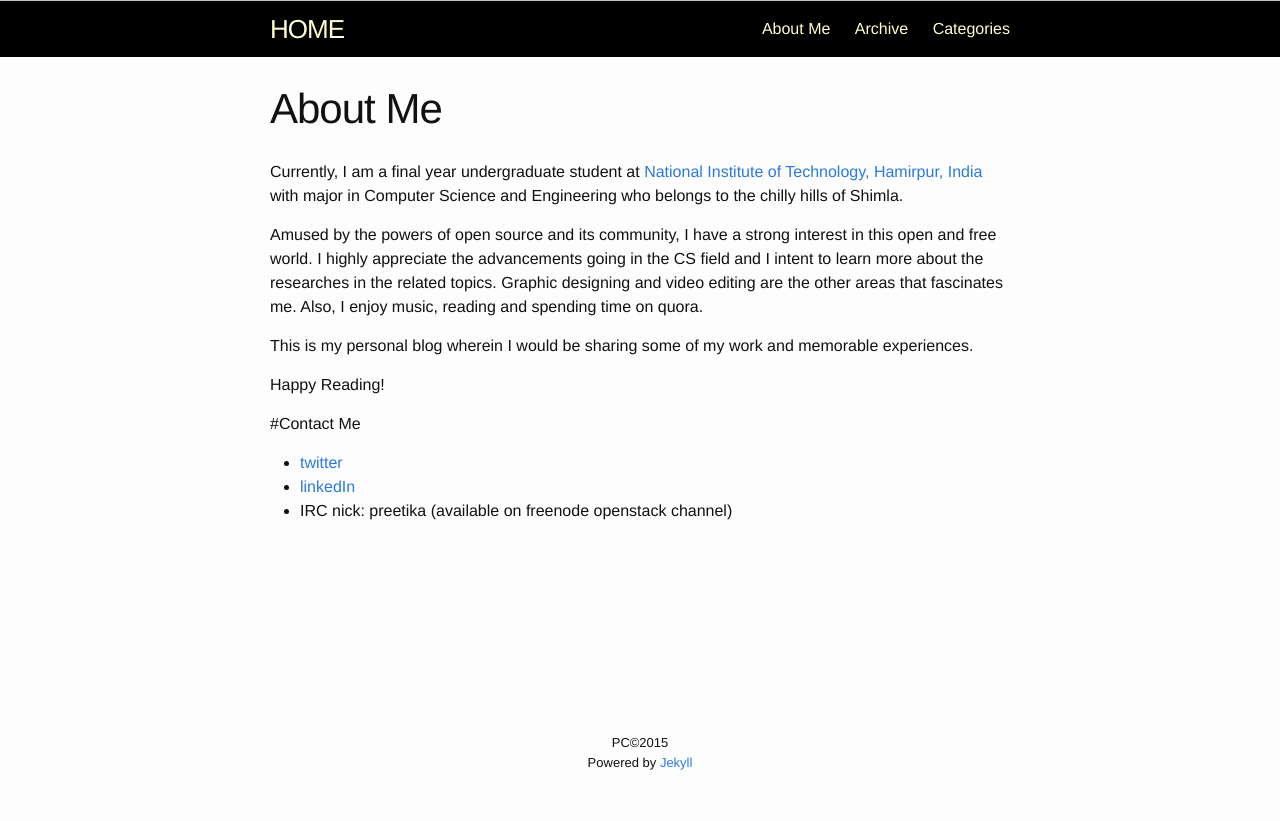
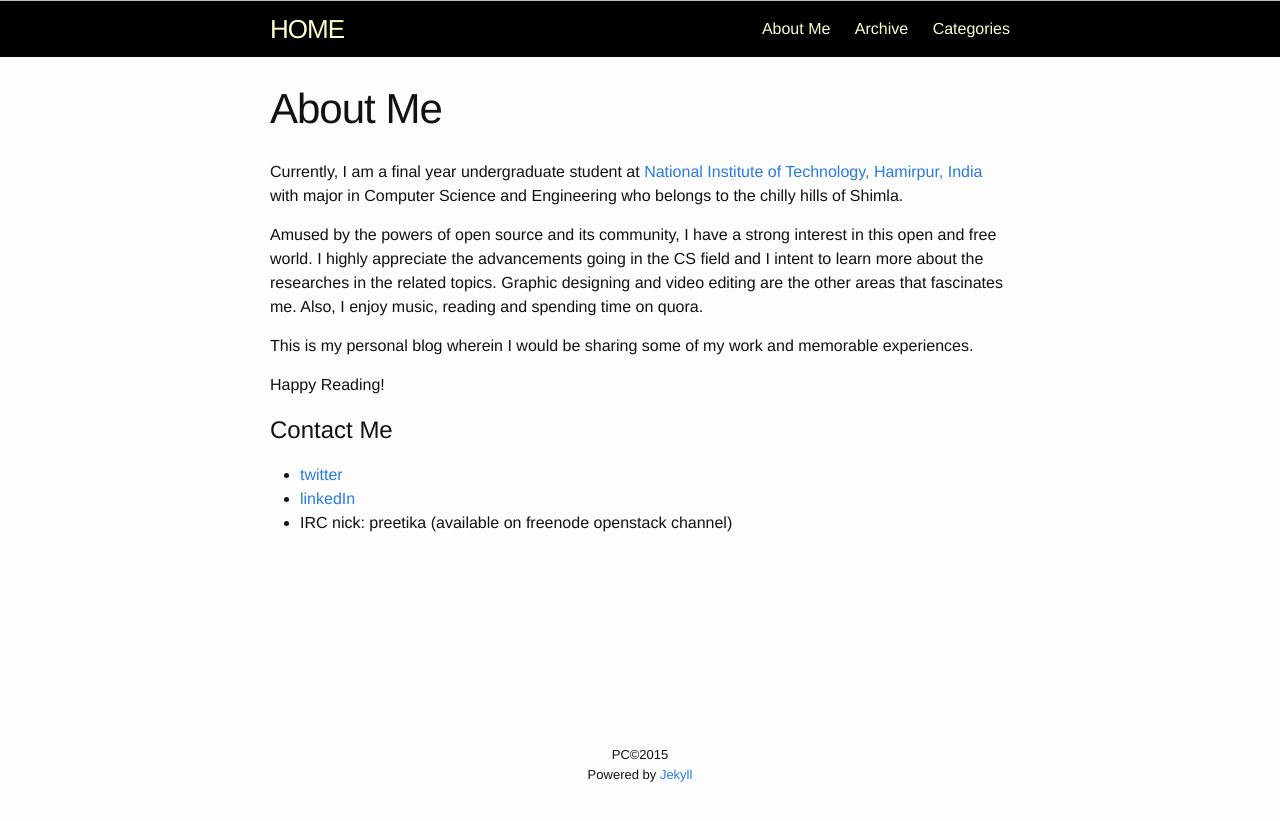
Before and after one commit to PreetikaChandel/PreetikaChandel.github.io, a Jekyll site: the page built from About.md, in a window 1280 px wide. Shown: the top 821 px of the page. Built offline with Jekyll 4.4.1, drawn with Linux system fonts in a browser that asks for light colours.

```diff
--- a/About.md
+++ b/About.md
@@ -16,7 +16,8 @@ Happy Reading!
 
 
 
-#Contact Me
+Contact Me
+===========
 
 
 * [twitter](https://twitter.com/preetika)
```
